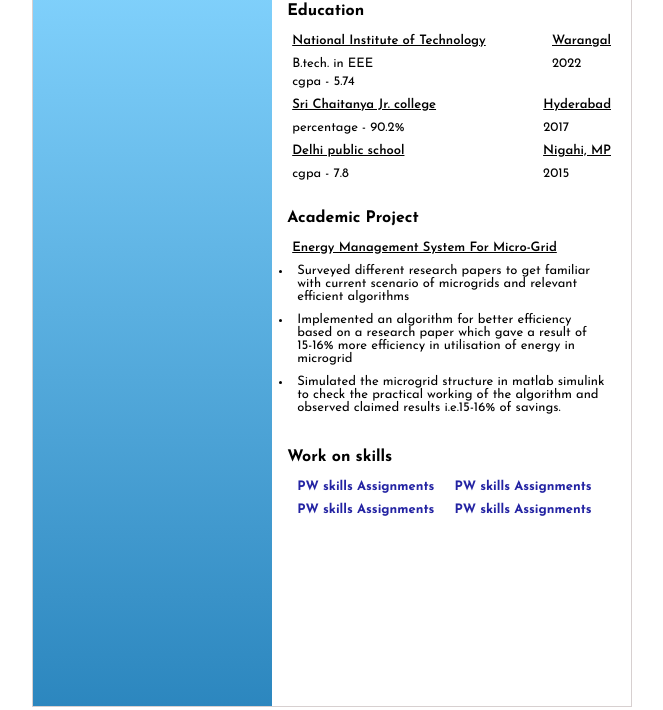
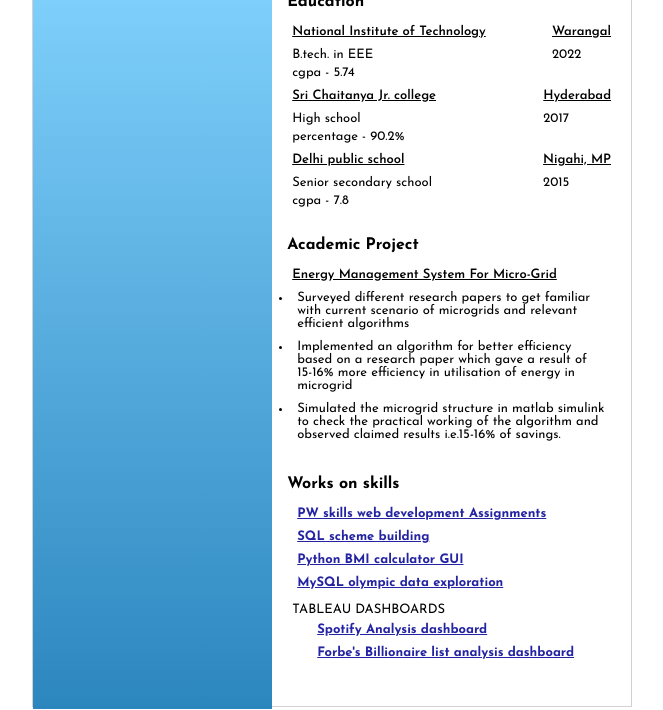
Before and after one commit to Vishnu-code19/PW-skills-Assignments, a plain HTML site: page RESUME project/index.html in a window 1280 px wide. Shown: the part 96-806 px from the top of the page, without its empty margins (308-971 px from the left). Drawn offline with Linux system fonts and the light colour scheme.

Commit message:
resume project right section completed

```diff
--- a/RESUME project/index.html
+++ b/RESUME project/index.html
@@ -12,7 +12,7 @@
 </head>
 <body>
     <div class="main">
-        <!-- header section -->
+        <!-- header section starts here -->
         <div class="header">
             <div class="name">Vishnu Lingampelli</div>
             <div class="social-icons">
@@ -31,13 +31,15 @@
                 <div><img id="java-logo" src="./Assets/java logo.png" title="basic"></div>
             </div>
         </div>
-
-        <!-- Left section -->
+        <!-- Header section ends here -->
+        <!---------------------------------------------->
+        <!-- Left section starts here -->
         <div class="left-section">
 
         </div>
-
-        <!-- Right section -->
+        <!-- Left section ends here -->
+        <!---------------------------------------------->
+        <!-- Right section starts here -->
         <div class="right-section">
             <div class="sub-section education">
                 <h2>Education</h2>
@@ -55,6 +57,7 @@
                 <div id="hsc">
                     <div class="education-right">
                         <h3>Sri Chaitanya Jr. college</h3>
+                        <h4>High school</h4>
                         <h4>percentage - 90.2%</h4>
                     </div>
                     <div class="education-left">
@@ -65,6 +68,7 @@
                 <div id="ssc">
                     <div class="education-right">
                         <h3>Delhi public school</h3>
+                        <h4>Senior secondary school</h4>
                         <h4>cgpa - 7.8</h4>
                     </div>
                     <div class="education-left">
@@ -87,15 +91,23 @@
                 </div>
             </div>
             <div class="sub-section personal-project">
-                <h2>Work on skills</h2>
+                <h2>Works on skills</h2>
                 <ul>
-                    <li><a href="">PW skills Assignments</a></li>
-                    <li><a href="">PW skills Assignments</a></li>
-                    <li><a href="">PW skills Assignments</a></li>
-                    <li><a href="">PW skills Assignments</a></li>
+                    <li><a target="_blank" href="https://github.com/vishnuxcode/PW-skills-Assignments">PW skills web development Assignments</a></li>
+                    <li><a target="_blank" href="https://github.com/vishnuxcode/Company-Relations-Schema">SQL scheme building</a></li>
+                    <li><a target="_blank" href="https://github.com/vishnuxcode/BMI-calculator">Python BMI calculator GUI</a></li>
+                    <li><a target="_blank" href="https://github.com/vishnuxcode/mysql-olympic-data">MySQL olympic data exploration</a></li>
+                    <li style="margin-top:4px;">TABLEAU DASHBOARDS
+                        <ul>
+                            <li style="margin-top:2px; margin-left:15px;"><a target="_blank" href="https://public.tableau.com/app/profile/vishnu.lingampelli/viz/SpotifyDashboard_16850389088400/Dashboard1">Spotify Analysis dashboard</a></li>
+                            <li style="margin-left:15px;"><a target="_blank" href="https://public.tableau.com/app/profile/vishnu.lingampelli/viz/Billionaireanalysis/BillionaireDashboard">Forbe's Billionaire list analysis dashboard</a></li>
+                        </ul>
+                    </li>
                 </ul>
             </div>
         </div>
+        <!-- Right section ends here -->
+        <!---------------------------------------------->
     </div>
 </body>
 </html>
--- a/RESUME project/style.css
+++ b/RESUME project/style.css
@@ -4,7 +4,7 @@
     box-sizing: border-box;
     border: none;
     color: black;
-    text-decoration: none;
+    /* text-decoration: none; */
     font-family: Josefin Sans, sans-serif;
     font-weight: 400;
     font-size: medium;
```
